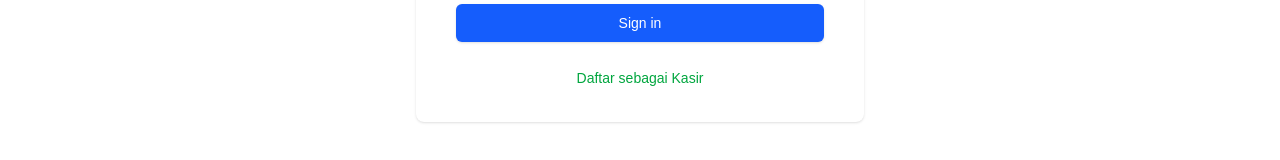
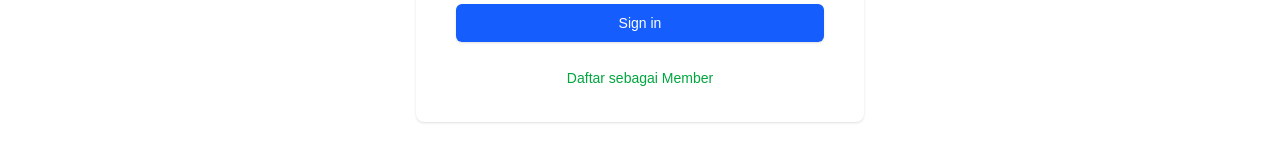
Before and after one commit to dianlent/apotik-online, a Next.js app: page /login in a window 1280 px wide. Shown: the part 433-593 px from the top of the page. Built offline with nearby package versions, Linux system fonts and the light colour scheme; no server answers; the database is empty.

Commit message:
Change Kasir registration link to Member registration

```diff
--- a/components/LoginForm.tsx
+++ b/components/LoginForm.tsx
@@ -125,10 +125,10 @@ export default function LoginForm() {
 
                         <div className="text-center">
                             <Link
-                                href="/register-kasir"
+                                href="/register"
                                 className="text-sm font-medium text-green-600 hover:text-green-500"
                             >
-                                Daftar sebagai Kasir
+                                Daftar sebagai Member
                             </Link>
                         </div>
                     </form>
```
